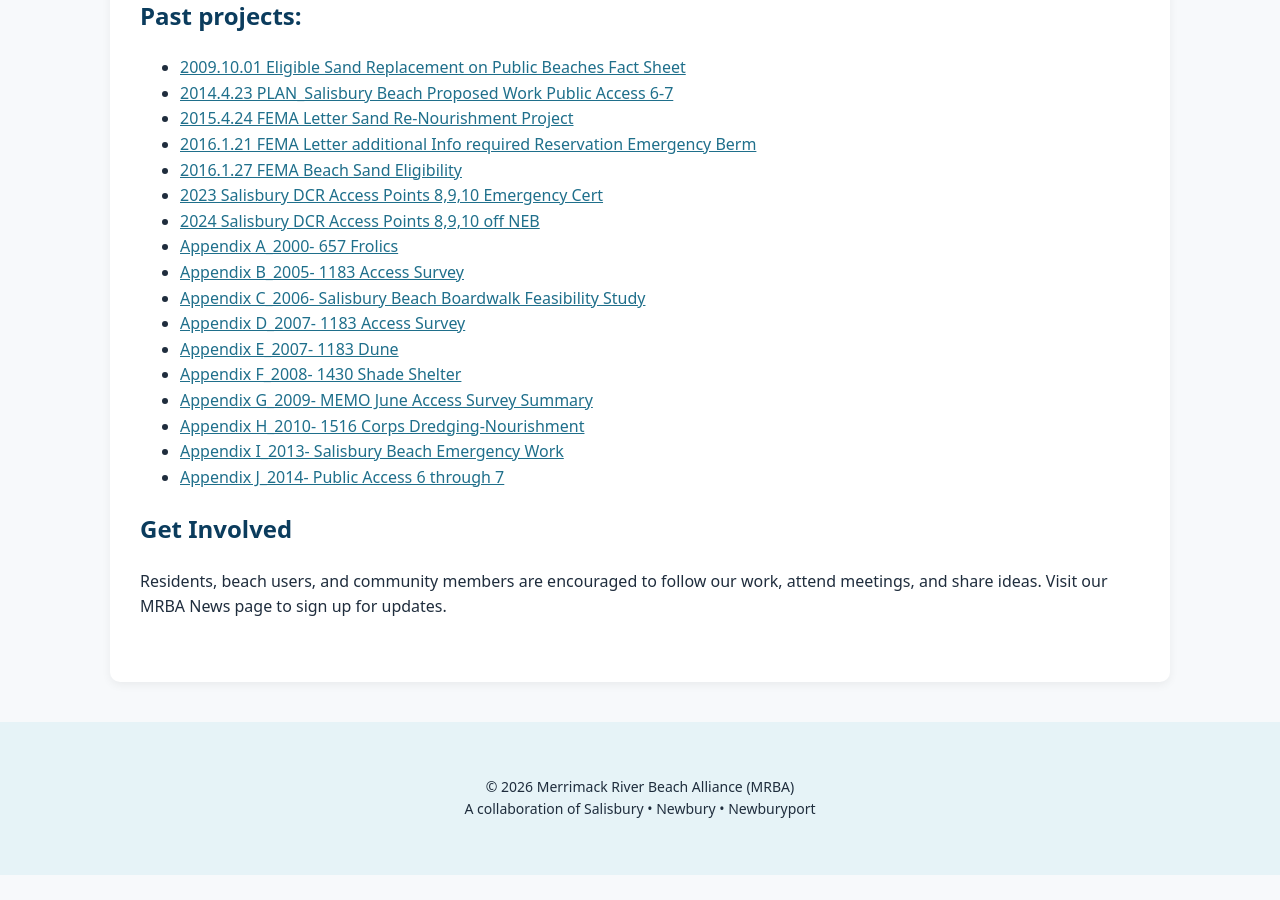
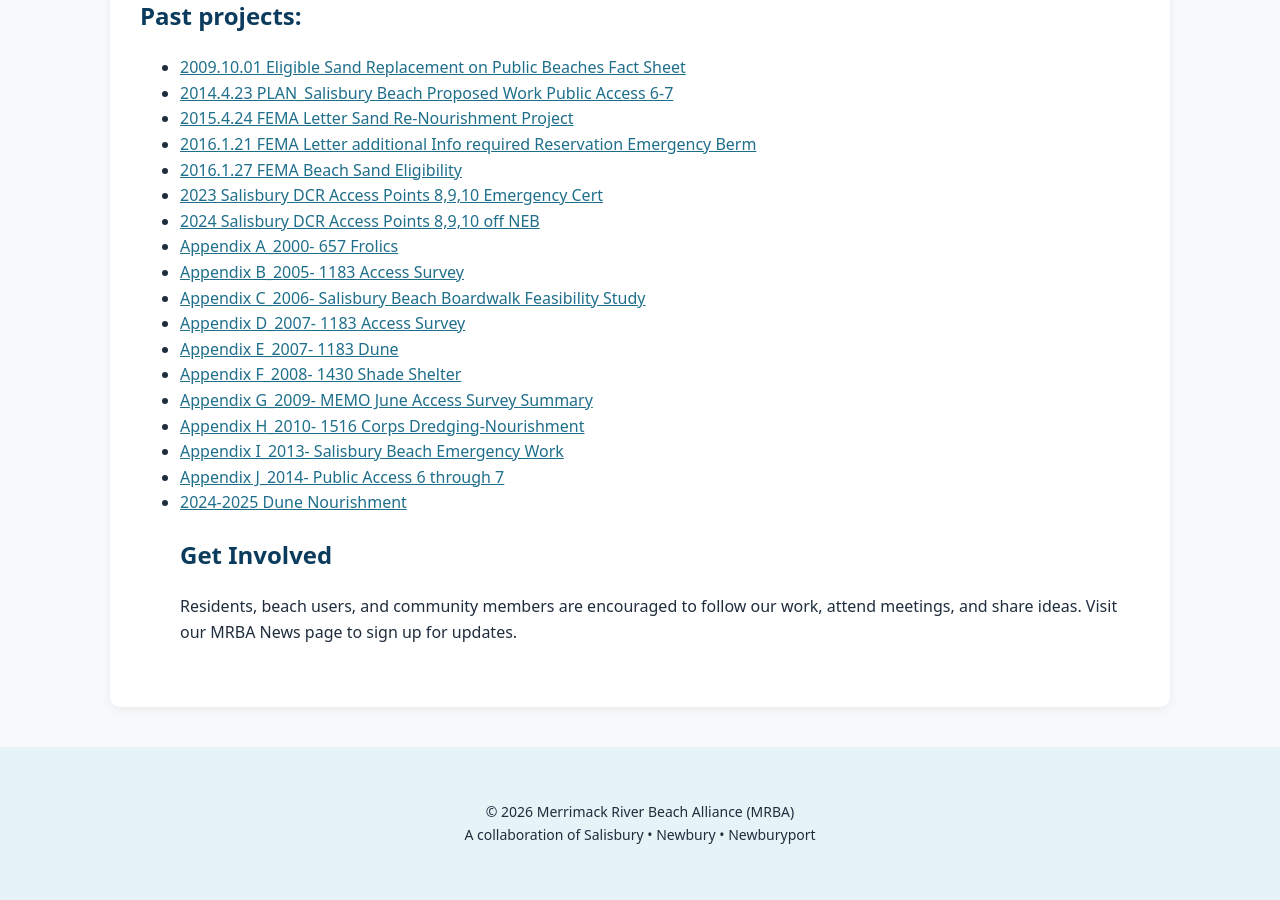
Before and after one commit to MAMRBAGOV/mamrba.gov, a Jekyll site: the page built from index.md, in a window 1280 px wide and 900 px high, scrolled down 2048 px. Built offline with Jekyll 4.4.1, drawn with Linux system fonts in a browser that asks for light colours; before the commit the page ends 2923 px from its top, so only the background shows below that.

Commit message:
Update index.md

```diff
--- a/index.md
+++ b/index.md
@@ -111,7 +111,7 @@ title: Page Title
 - [Appendix H_2010- 1516 Corps Dredging-Nourishment](/assets/docs/Appendix H_2010- 1516 Corps Dredging-Nourishment.pdf)
 - [Appendix I_2013- Salisbury Beach Emergency Work](/assets/docs/Appendix I_2013- Salisbury Beach Emergency Work .pdf)
 - [Appendix J_2014- Public Access 6 through 7](/assets/docs/Appendix J_2014- Public Access 6 through 7.pdf)
-
+- [2024-2025 Dune Nourishment](/assets/docs/Appendix J_2014- Public Access 6 through 7.pdf)
 ## Get Involved
 Residents, beach users, and community members are encouraged to follow our work, attend meetings, and share ideas. Visit our MRBA News page to sign up for updates.
 
```
